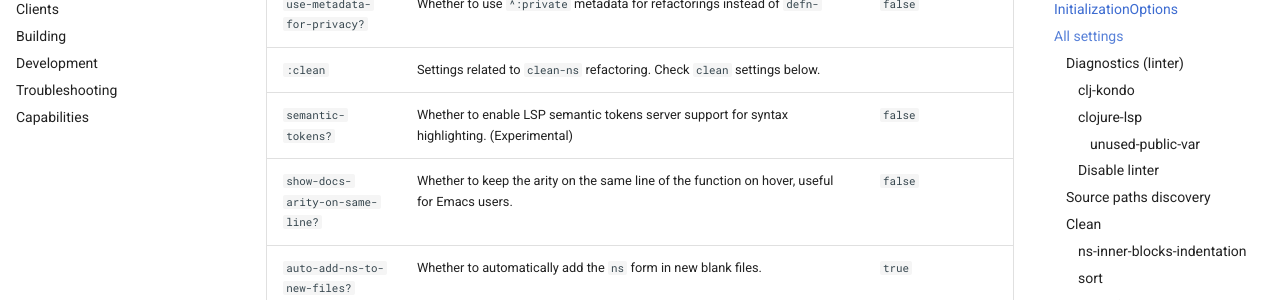
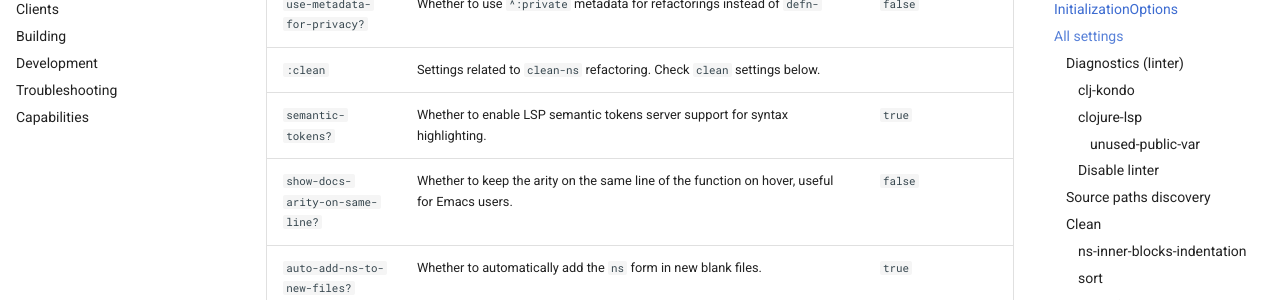
Before and after one commit to clojure-lsp/clojure-lsp, an MkDocs documentation site: the page built from docs/settings.md, in a window 1280 px wide and 900 px high, scrolled down 1545 px. Shown: the part 153-453 px from the top of the window. Built offline with MkDocs 1.6.1 and Material for MkDocs 9.7.7, drawn with Linux system fonts in a browser that asks for light colours; comment, search, counter and statistics services are not loaded.

Commit message:
[docs] Update semantic-tokens setting matching its default

```diff
--- a/docs/settings.md
+++ b/docs/settings.md
@@ -44,7 +44,7 @@ This is an [example how Emacs `lsp-mode`](https://github.com/emacs-lsp/lsp-mode/
 | `lint-project-files-after-startup?` | Whether to async lint all project only files after startup to make features like [List project errors](https://emacs-lsp.github.io/lsp-mode/page/main-features/#project-errors-on-modeline) work.                                                                                                                                                                                                                    | `true`                                                                                                               |
 | `use-metadata-for-privacy?`         | Whether to use `^:private` metadata for refactorings instead of `defn-`                                                                                                                                                                                                                                                                                                                                              | `false`                                                                                                              |
 | `:clean`                            | Settings related to `clean-ns` refactoring. Check `clean` settings below.                                                                                                                                                                                                                                                                                                                                            |                                                                                                                      |
-| `semantic-tokens?`                  | Whether to enable LSP semantic tokens server support for syntax highlighting.  (Experimental)                                                                                                                                                                                                                                                                                                                        | `false`                                                                                                              |
+| `semantic-tokens?`                  | Whether to enable LSP semantic tokens server support for syntax highlighting.                                                                                                                                                                                                                                                                                                                       | `true`                                                                                                              |
 | `show-docs-arity-on-same-line?`     | Whether to keep the arity on the same line of the function on hover, useful for Emacs users.                                                                                                                                                                                                                                                                                                                         | `false`                                                                                                              |
 | `auto-add-ns-to-new-files?`         | Whether to automatically add the `ns` form in new blank files.                                                                                                                                                                                                                                                                                                                                                       | `true`                                                                                                               |
 | `document-formatting?`              | if true or not present, document formatting is provided.                                                                                                                                                                                                                                                                                                                                                             | `true`                                                                                                               |
```
